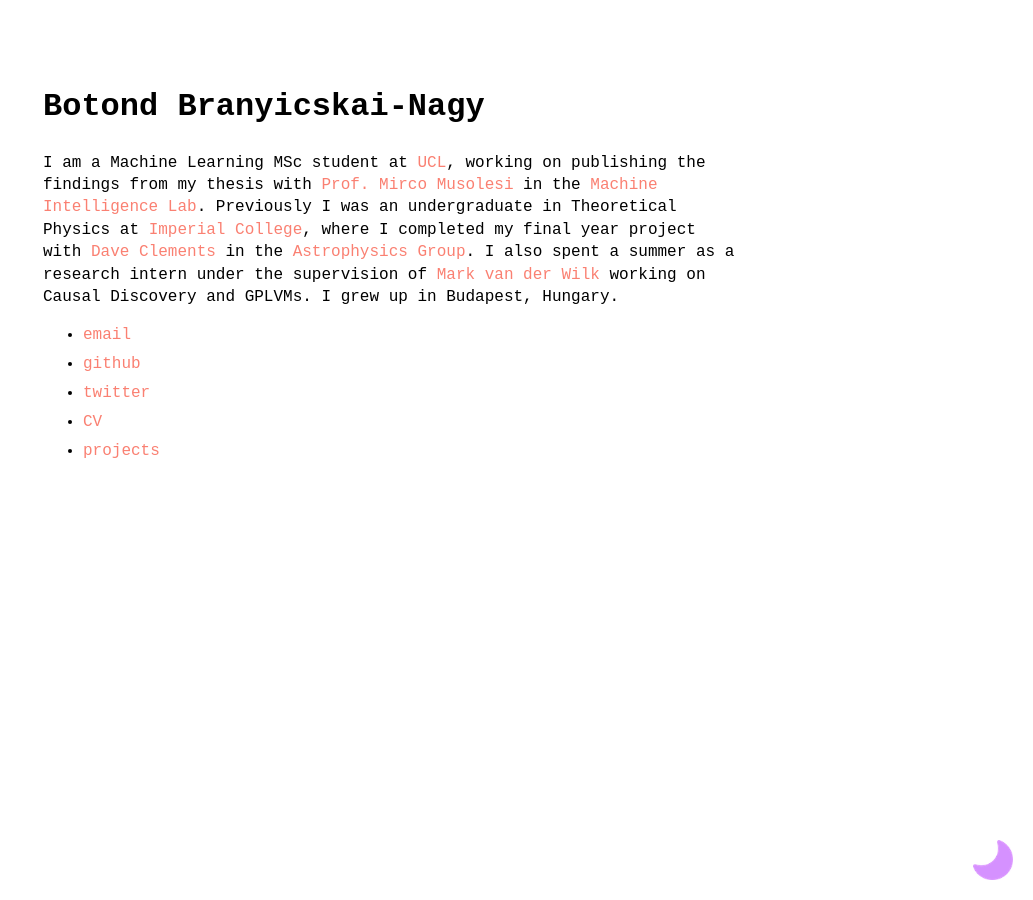
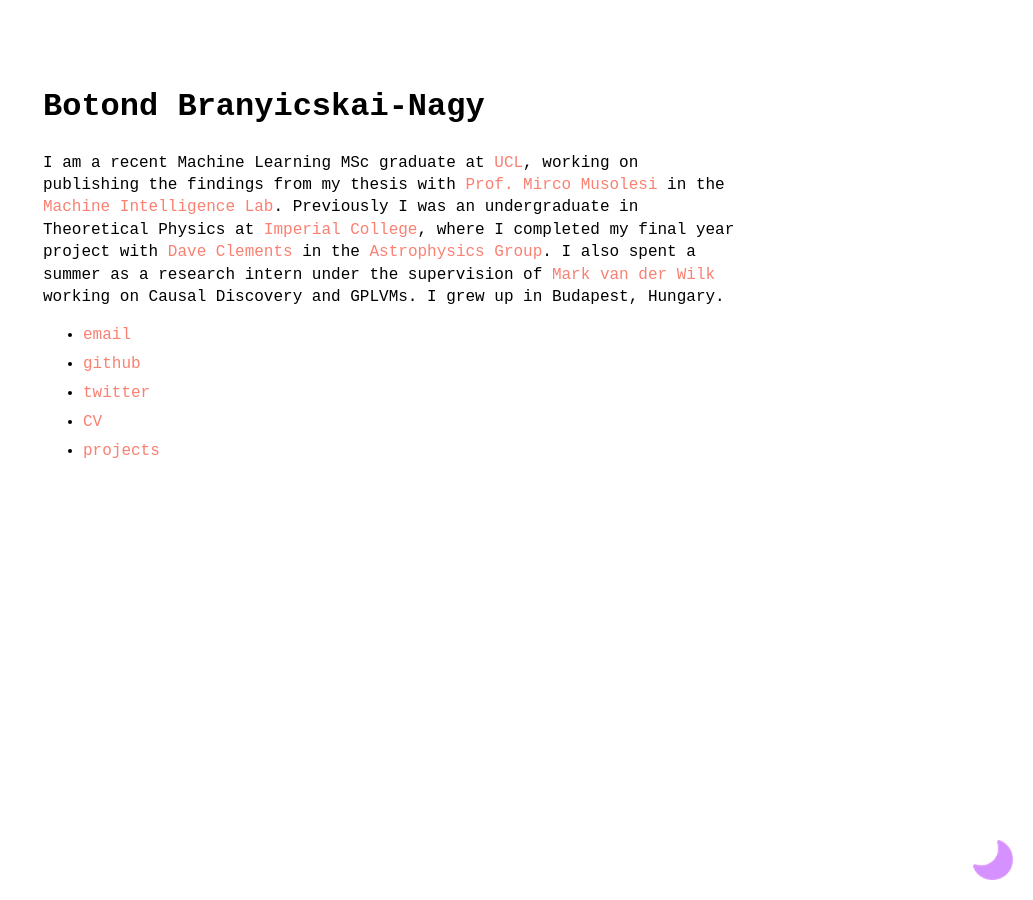
Before and after one commit to botondbnagy/botondbnagy.github.io, a Jekyll site: the page built from index.md, in a window 1280 px wide. Shown: the whole page, without its empty margins (247-1280 px from the left). Built offline with Jekyll 4.4.1, drawn with Linux system fonts in a browser that asks for light colours.

Commit message:
minor updates

```diff
--- a/index.md
+++ b/index.md
@@ -4,4 +4,4 @@ layout: home
 <!-- ![profile](assets/profile.png){:height="200px" width="200px"} -->
 
 
-I am a Machine Learning MSc student at [UCL](https://www.ucl.ac.uk), working on publishing the findings from my thesis with [Prof. Mirco Musolesi](https://www.mircomusolesi.org) in the [Machine Intelligence Lab](https://www.machineintelligencelab.ai). Previously I was an undergraduate in Theoretical Physics at [Imperial College](https://www.imperial.ac.uk), where I completed my final year project with [Dave Clements](https://www.imperial.ac.uk/people/d.clements) in the [Astrophysics Group](https://www.imperial.ac.uk/astrophysics). I also spent a summer as a research intern under the supervision of [Mark van der Wilk](https://mvdw.uk) working on Causal Discovery and GPLVMs. I grew up in Budapest, Hungary.
+I am a recent Machine Learning MSc graduate at [UCL](https://www.ucl.ac.uk), working on publishing the findings from my thesis with [Prof. Mirco Musolesi](https://www.mircomusolesi.org) in the [Machine Intelligence Lab](https://www.machineintelligencelab.ai). Previously I was an undergraduate in Theoretical Physics at [Imperial College](https://www.imperial.ac.uk), where I completed my final year project with [Dave Clements](https://www.imperial.ac.uk/people/d.clements) in the [Astrophysics Group](https://www.imperial.ac.uk/astrophysics). I also spent a summer as a research intern under the supervision of [Mark van der Wilk](https://mvdw.uk) working on Causal Discovery and GPLVMs. I grew up in Budapest, Hungary.
```
Also changed, not shown: 1 other file.
